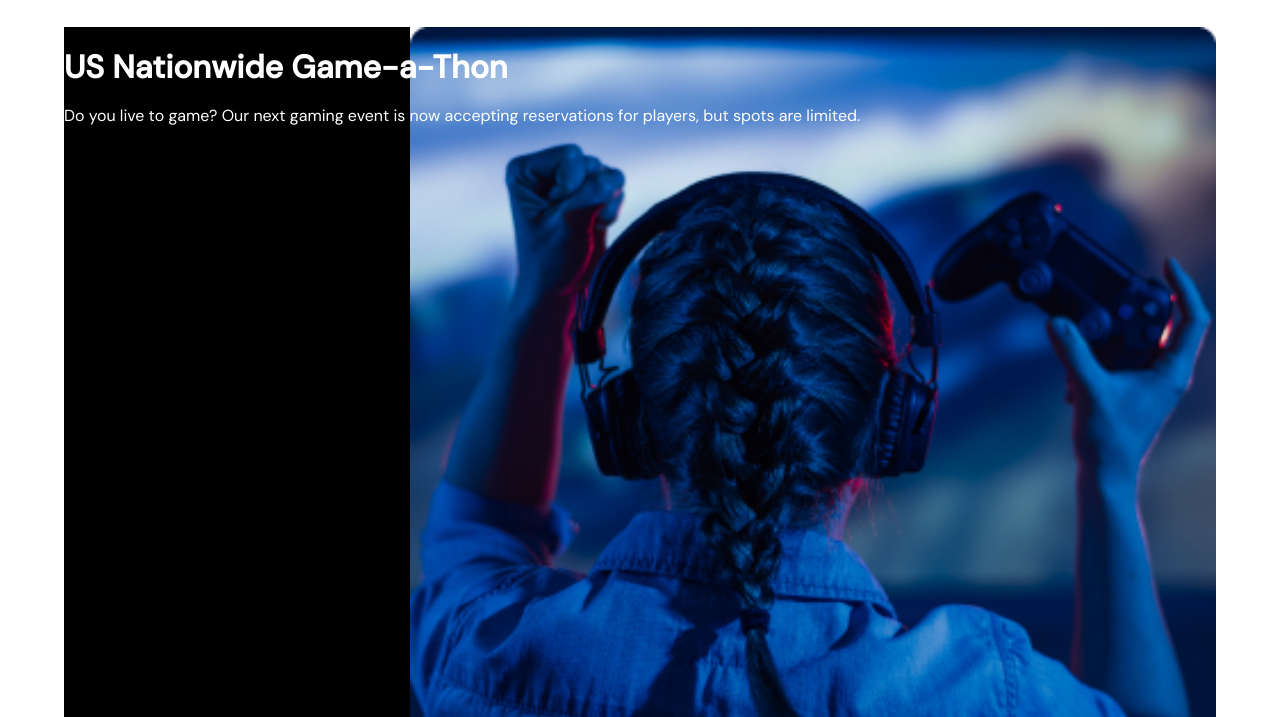
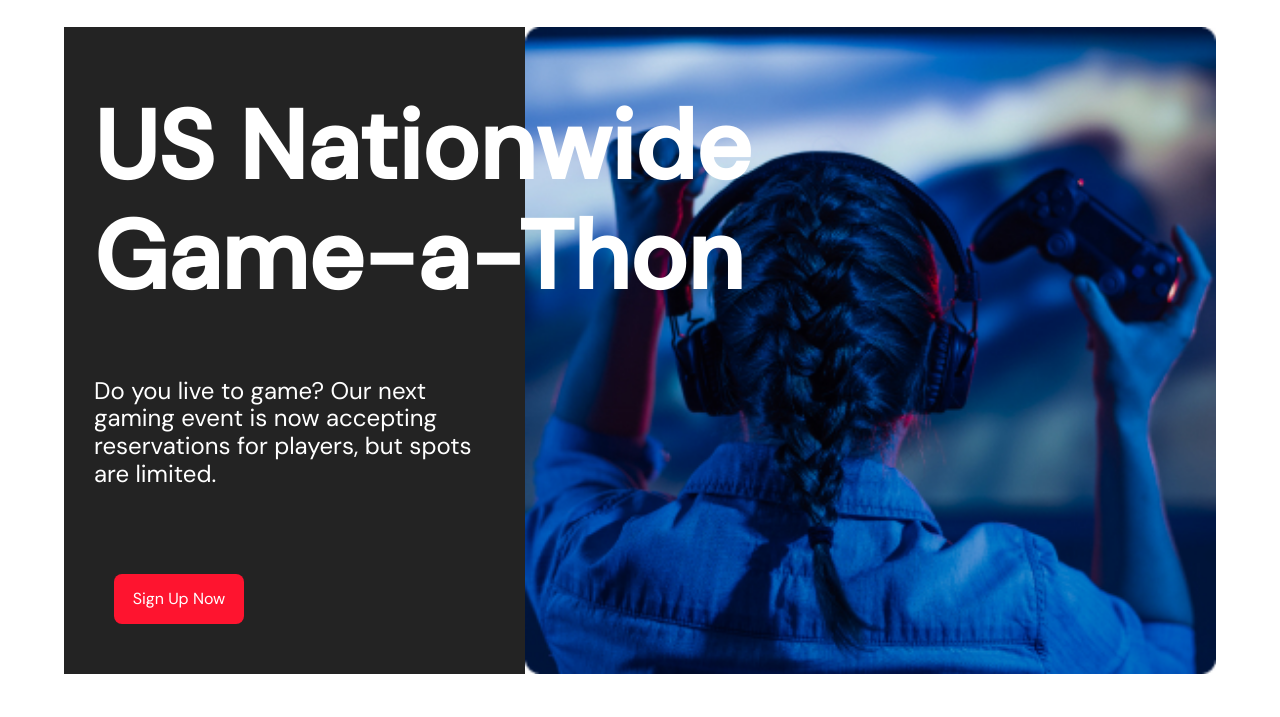
Before and after one commit to tdimnet/CSS-back-to-school, a plain HTML site: page index.html in a window 1280 px wide. Shown: the part 83-800 px from the top of the page. Drawn offline with Linux system fonts and the light colour scheme.

Commit message:
Finish coding the project

```diff
--- a/css/main.css
+++ b/css/main.css
@@ -9,6 +9,7 @@ font-family: 'Roboto', sans-serif;
     --black: #000;
     --torch-red: #FE142F;
     --white: #FFF;
+    --mine-shaft: #232323;
 
     --br-radius: 8px;
 }
@@ -25,6 +26,11 @@ body {
 
 img {
     width: 100%;
+}
+
+.br::before {
+    content: "\A";
+    white-space: pre;
 }
 
 
@@ -100,7 +106,7 @@ img {
     border: none;
     color: var(--white);
     display: flex;
-    height: 30px;
+    height: 50px;
     justify-content: center;
     width: 130px;
 }
@@ -127,22 +133,22 @@ img {
 
     /* Main Settings  */
     .main-content {
+        display: grid;
+        grid-template-columns: 40%  60%;
+        margin-bottom: 100px;
         position: relative;
-        display: grid;
-        grid-template-columns: 30%  70%;
-        margin-bottom: 100px;
     }
 
     .main-content-text {
         color: var(--white);
+        left: 30px;
         position: absolute;
+        top: 0;
         z-index: 1;
-        left: 0;
-        top: 0;
     }
 
     .bg-black {
-        background-color: var(--black);
+        background-color: var(--mine-shaft);
     }
 
     .main-img-wrapper {
@@ -153,11 +159,20 @@ img {
         height: 100%;
     }
 
+    .main-title {
+        font-size: 96px;
+    }
+
+    .main-paragraph {
+        font-size: 24px;
+        width: 400px;
+    }
+
     .sign-up-btn-wrapper {
+        bottom: 20px;
+        left: 50px;
         position: absolute;
         z-index: 1;
-        bottom: 0;
-        left: 0;
     }
 
     .main-footer.w-90 {
@@ -167,4 +182,4 @@ img {
     .footer-copyright {
         text-align: left;
     }
-}
+mine-shaft
--- a/index.html
+++ b/index.html
@@ -41,7 +41,7 @@
     <main class="w-90 main-content">
         <div class="main-content-text">
             <h1 class="main-title">
-                US Nationwide Game-a-Thon
+                US Nationwide<span class="br"></span> Game-a-Thon
             </h1>
             <p class="main-paragraph">
                 Do you live to game? Our next gaming event is now accepting
```
